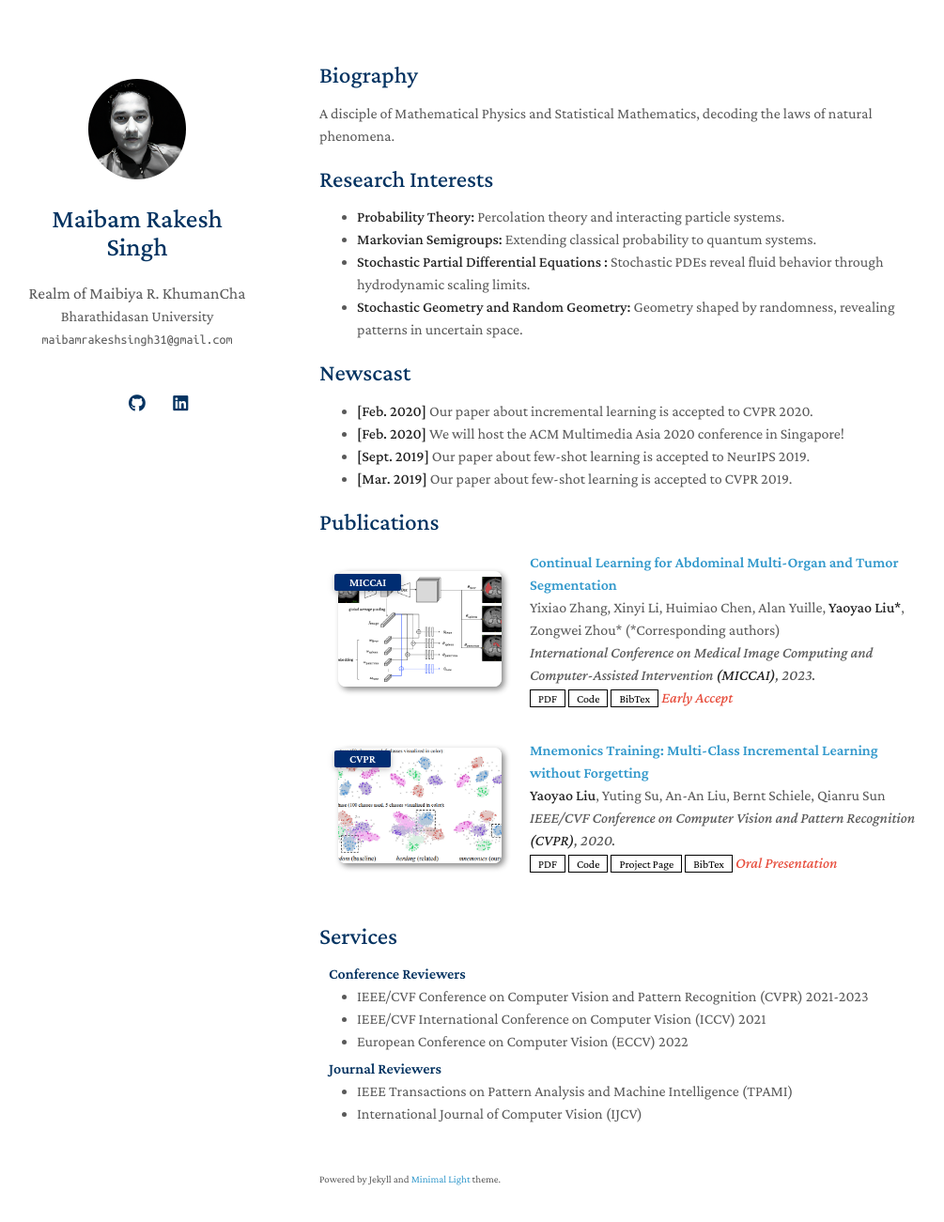
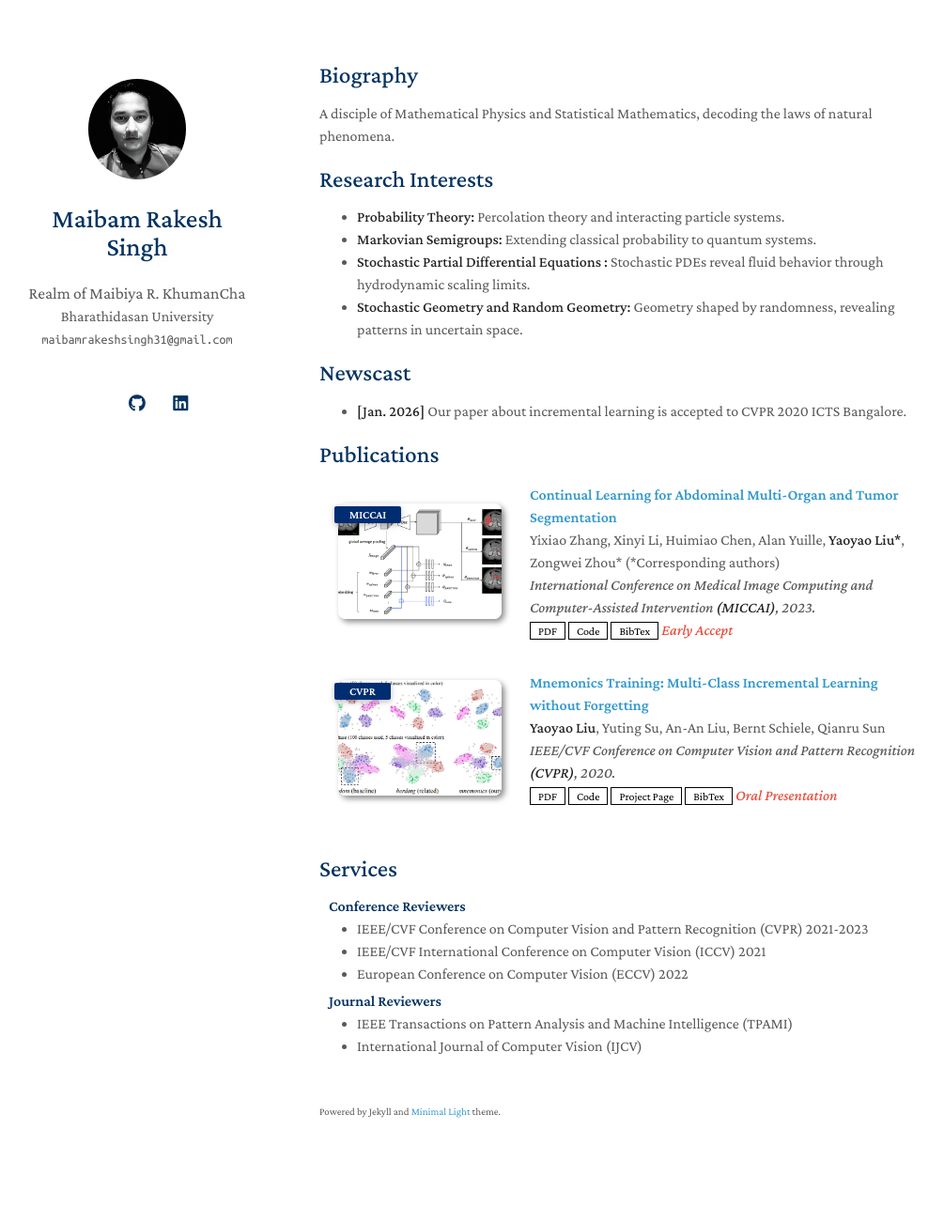
Before and after one commit to maibamrakeshsingh/maibamrkh.github.io, a Jekyll site: the page built from index.md, in a window 1280 px wide and 1336 px high. Shown: the top 1301 px of the window at 94% size, without its empty margins (130-1135 px from the left). Built offline with Jekyll 4.4.1, drawn with Linux system fonts in a browser that asks for light colours; a style sheet for code colours, icons or effects is not loaded; our own code applies the rules of GitHub Pages for plain Markdown files.

Commit message:
Update index.md

```diff
--- a/index.md
+++ b/index.md
@@ -15,10 +15,8 @@
 
 ## Newscast
 
-- **[Feb. 2020]** Our paper about incremental learning is accepted to CVPR 2020.
-- **[Feb. 2020]** We will host the ACM Multimedia Asia 2020 conference in Singapore!
-- **[Sept. 2019]** Our paper about few-shot learning is accepted to NeurIPS 2019.
-- **[Mar. 2019]** Our paper about few-shot learning is accepted to CVPR 2019.
+- **[Jan. 2026]** Our paper about incremental learning is accepted to CVPR 2020 ICTS Bangalore.
+
 
 {% include_relative _includes/publications.md %}
 
```
